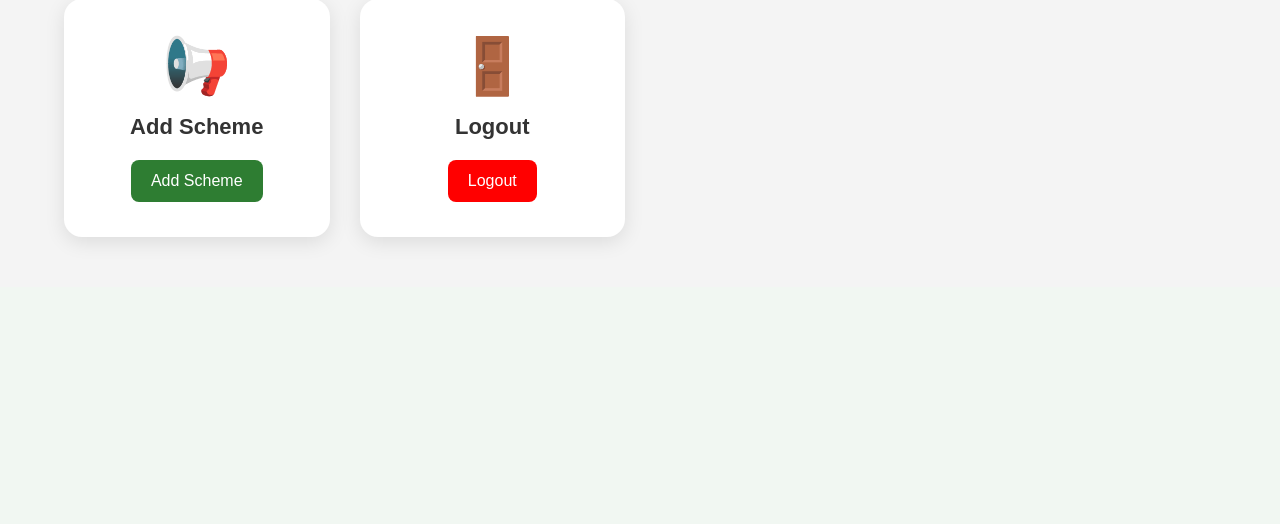
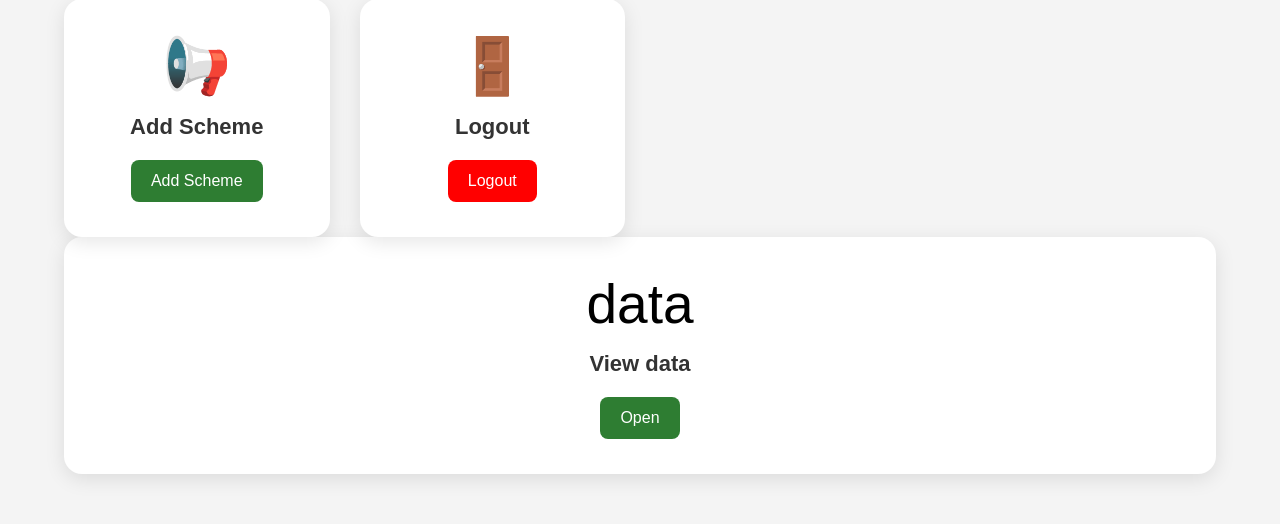
Before and after one commit to hariprasadbagewadi7353-prog/agroo_market, a Flask app: page /admin_dashboard in a window 1280 px wide. Shown: the part 520-1044 px from the top of the page. Before the commit the page ends 765 px from the top, so only its background shows below. Run offline with Flask 3, Linux system fonts and the light colour scheme; a user stored in the database is signed in.

Commit message:
added all data page

```diff
--- a/templates/admin_dashboard.html
+++ b/templates/admin_dashboard.html
@@ -208,6 +208,24 @@
 
         </div>
 
+
+        </div>
+
+        <!-- View Products -->
+        <div class="card">
+
+            <div class="icon">data</div>
+
+            <div class="title">
+                View data
+            </div>
+
+            <a href="/all_data" class="btn">
+                Open
+            </a>
+
+        </div>
+
     </div>
 
 </div>
```
